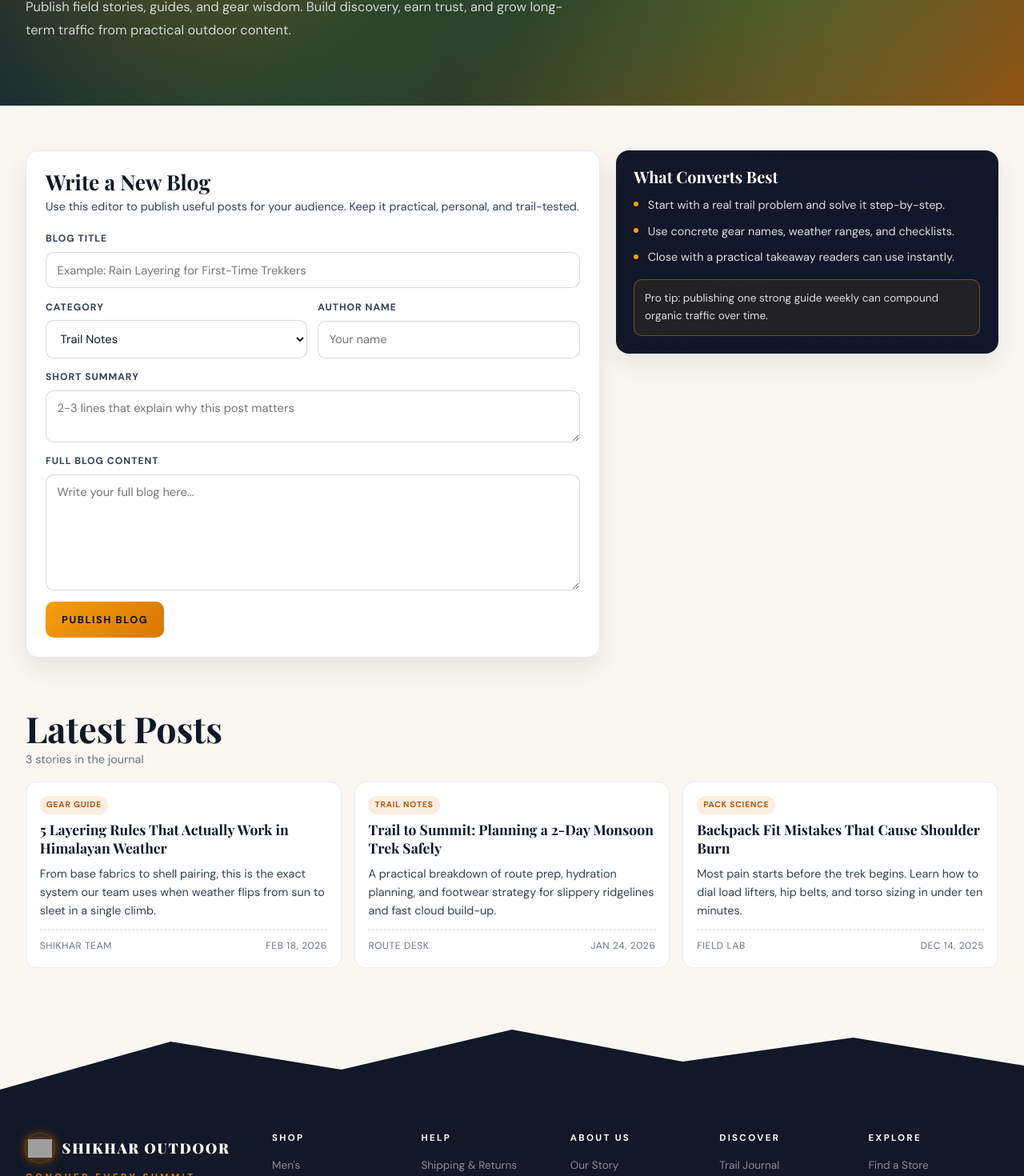
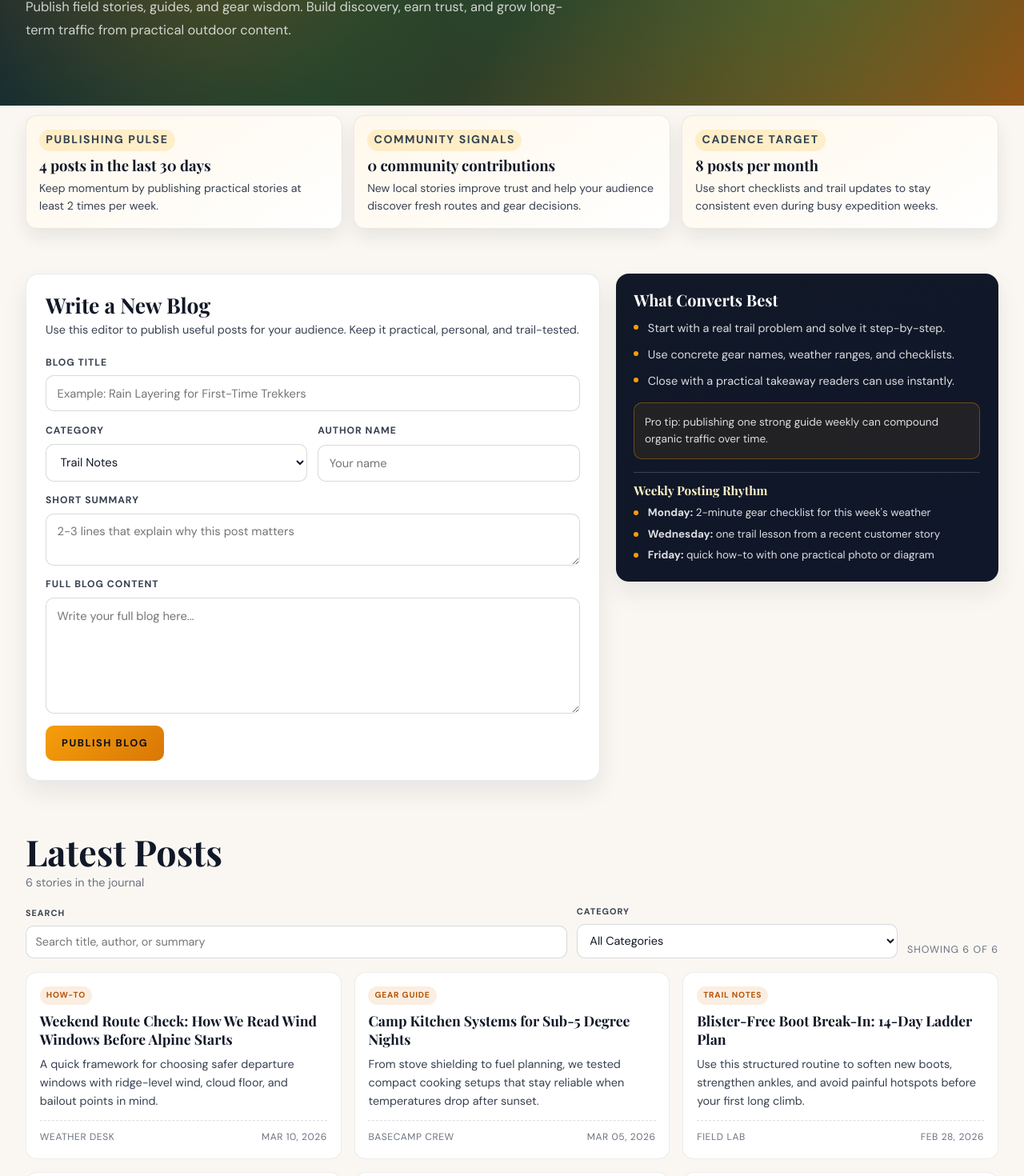
Before and after one commit to dabster108/peak-path-engine, a React (Vite) app: page /blog in a window 1280 px wide. Shown: the part 293-1763 px from the top of the page at 80% size. Built offline with nearby package versions, Linux system fonts and the light colour scheme; sample sign-in values are in the browser's storage; grey boxes are pictures that could not be loaded; a web font is replaced by a local one.

Commit message:
feat: improve blog section engagement and freshness

```diff
--- a/src/pages/Blog.css
+++ b/src/pages/Blog.css
@@ -44,6 +44,49 @@
 
 .blog-section {
   padding: 3.5rem 0;
+}
+
+.blog-pulse {
+  padding: 0.8rem 0 0;
+}
+
+.blog-pulse__grid {
+  display: grid;
+  grid-template-columns: repeat(3, 1fr);
+  gap: 0.9rem;
+}
+
+.blog-pulse__card {
+  border-radius: 14px;
+  padding: 1rem;
+  border: 1px solid rgba(17, 24, 39, 0.08);
+  background: linear-gradient(150deg, #fff8eb, #fff);
+  box-shadow: 0 10px 22px rgba(17, 24, 39, 0.08);
+}
+
+.blog-pulse__label {
+  display: inline-flex;
+  padding: 0.16rem 0.52rem;
+  border-radius: 999px;
+  font-size: 0.62rem;
+  letter-spacing: 0.11em;
+  text-transform: uppercase;
+  color: #9a3412;
+  background: rgba(251, 191, 36, 0.2);
+  font-weight: 700;
+}
+
+.blog-pulse__card h3 {
+  margin: 0.55rem 0 0.45rem;
+  font-size: 1.16rem;
+  color: var(--color-charcoal);
+}
+
+.blog-pulse__card p {
+  margin: 0;
+  font-size: 0.88rem;
+  line-height: 1.55;
+  color: var(--color-gray-700);
 }
 
 .blog-grid {
@@ -216,6 +259,30 @@
   font-size: 0.85rem;
 }
 
+.blog-guidelines__plan {
+  margin-top: 1rem;
+  border-top: 1px solid rgba(255, 255, 255, 0.18);
+  padding-top: 0.9rem;
+}
+
+.blog-guidelines__plan h4 {
+  margin: 0 0 0.55rem;
+  font-size: 0.96rem;
+  color: #fef3c7;
+}
+
+.blog-guidelines__plan ul {
+  list-style: none;
+  display: grid;
+  gap: 0.4rem;
+}
+
+.blog-guidelines__plan li {
+  font-size: 0.84rem;
+  line-height: 1.5;
+  color: rgba(255, 255, 255, 0.86);
+}
+
 .blog-feed {
   padding: 0.5rem 0 4.5rem;
 }
@@ -233,6 +300,50 @@
 .blog-feed__head p {
   color: var(--color-gray-500);
   font-size: 0.9rem;
+}
+
+.blog-feed__controls {
+  margin-bottom: 1.1rem;
+  display: grid;
+  grid-template-columns: 1.35fr 0.8fr auto;
+  gap: 0.75rem;
+  align-items: end;
+}
+
+.blog-feed__controls label {
+  display: grid;
+  gap: 0.38rem;
+  font-size: 0.68rem;
+  letter-spacing: 0.09em;
+  text-transform: uppercase;
+  font-weight: 700;
+  color: var(--color-gray-700);
+}
+
+.blog-feed__controls input,
+.blog-feed__controls select {
+  border: 1px solid rgba(17, 24, 39, 0.16);
+  border-radius: 10px;
+  background: #fff;
+  color: var(--color-charcoal);
+  padding: 0.66rem 0.72rem;
+  font-family: var(--font-body);
+  font-size: 0.9rem;
+  outline: none;
+}
+
+.blog-feed__controls input:focus,
+.blog-feed__controls select:focus {
+  border-color: rgba(217, 119, 6, 0.58);
+  box-shadow: 0 0 0 3px rgba(217, 119, 6, 0.1);
+}
+
+.blog-feed__results {
+  margin: 0;
+  font-size: 0.78rem;
+  text-transform: uppercase;
+  letter-spacing: 0.08em;
+  color: var(--color-gray-500);
 }
 
 .blog-feed__grid {
@@ -311,9 +422,41 @@
   letter-spacing: 0.05em;
 }
 
+.blog-feed__empty {
+  grid-column: 1 / -1;
+  border: 1px dashed rgba(17, 24, 39, 0.2);
+  border-radius: 14px;
+  padding: 1.3rem;
+  background: rgba(255, 255, 255, 0.75);
+}
+
+.blog-feed__empty h3 {
+  margin: 0 0 0.4rem;
+  color: var(--color-charcoal);
+  font-size: 1.1rem;
+}
+
+.blog-feed__empty p {
+  margin: 0;
+  color: var(--color-gray-700);
+  font-size: 0.9rem;
+}
+
 @media (max-width: 1050px) {
+  .blog-pulse__grid {
+    grid-template-columns: 1fr;
+  }
+
   .blog-grid {
     grid-template-columns: 1fr;
+  }
+
+  .blog-feed__controls {
+    grid-template-columns: 1fr 1fr;
+  }
+
+  .blog-feed__results {
+    grid-column: 1 / -1;
   }
 
   .blog-feed__grid {
@@ -326,6 +469,11 @@
     grid-template-columns: 1fr;
   }
 
+  .blog-feed__controls {
+    grid-template-columns: 1fr;
+    align-items: stretch;
+  }
+
   .blog-feed__grid {
     grid-template-columns: 1fr;
   }
--- a/src/pages/Blog.jsx
+++ b/src/pages/Blog.jsx
@@ -34,6 +34,51 @@ const featuredPosts = [
     createdAt: "2025-12-14T07:15:00.000Z",
     source: "featured",
   },
+  {
+    id: "f-4",
+    title: "Weekend Route Check: How We Read Wind Windows Before Alpine Starts",
+    excerpt:
+      "A quick framework for choosing safer departure windows with ridge-level wind, cloud floor, and bailout points in mind.",
+    author: "Weather Desk",
+    category: "How-To",
+    createdAt: "2026-03-10T06:45:00.000Z",
+    source: "featured",
+  },
+  {
+    id: "f-5",
+    title: "Camp Kitchen Systems for Sub-5 Degree Nights",
+    excerpt:
+      "From stove shielding to fuel planning, we tested compact cooking setups that stay reliable when temperatures drop after sunset.",
+    author: "Basecamp Crew",
+    category: "Gear Guide",
+    createdAt: "2026-03-05T14:20:00.000Z",
+    source: "featured",
+  },
+  {
+    id: "f-6",
+    title: "Blister-Free Boot Break-In: 14-Day Ladder Plan",
+    excerpt:
+      "Use this structured routine to soften new boots, strengthen ankles, and avoid painful hotspots before your first long climb.",
+    author: "Field Lab",
+    category: "Trail Notes",
+    createdAt: "2026-02-28T10:05:00.000Z",
+    source: "featured",
+  },
+];
+
+const publishingPrompts = [
+  {
+    day: "Monday",
+    idea: "2-minute gear checklist for this week's weather",
+  },
+  {
+    day: "Wednesday",
+    idea: "one trail lesson from a recent customer story",
+  },
+  {
+    day: "Friday",
+    idea: "quick how-to with one practical photo or diagram",
+  },
 ];
 
 const defaultForm = {
@@ -63,11 +108,20 @@ function formatBlogDate(value) {
   });
 }
 
+function countPostsInLastDays(posts, days) {
+  const now = Date.now();
+  const threshold = now - days * 24 * 60 * 60 * 1000;
+  return posts.filter((post) => new Date(post.createdAt).getTime() >= threshold)
+    .length;
+}
+
 export default function Blog() {
   const [form, setForm] = useState(defaultForm);
   const [formError, setFormError] = useState("");
   const [publishSuccess, setPublishSuccess] = useState("");
   const [userPosts, setUserPosts] = useState(() => readStoredPosts());
+  const [selectedCategory, setSelectedCategory] = useState("All Categories");
+  const [searchTerm, setSearchTerm] = useState("");
 
   useEffect(() => {
     localStorage.setItem(BLOG_STORAGE_KEY, JSON.stringify(userPosts));
@@ -80,6 +134,34 @@ export default function Blog() {
           new Date(b.createdAt).getTime() - new Date(a.createdAt).getTime(),
       ),
     [userPosts],
+  );
+
+  const categories = useMemo(() => {
+    const values = [...new Set(allPosts.map((post) => post.category))];
+    return ["All Categories", ...values];
+  }, [allPosts]);
+
+  const filteredPosts = useMemo(() => {
+    const normalizedSearch = searchTerm.trim().toLowerCase();
+
+    return allPosts.filter((post) => {
+      const categoryMatch =
+        selectedCategory === "All Categories" ||
+        post.category === selectedCategory;
+
+      if (!categoryMatch) return false;
+      if (!normalizedSearch) return true;
+
+      return [post.title, post.excerpt, post.author]
+        .join(" ")
+        .toLowerCase()
+        .includes(normalizedSearch);
+    });
+  }, [allPosts, searchTerm, selectedCategory]);
+
+  const postsThisMonth = useMemo(
+    () => countPostsInLastDays(allPosts, 30),
+    [allPosts],
   );
 
   const handleChange = (key, value) => {
@@ -136,6 +218,35 @@ export default function Blog() {
             earn trust, and grow long-term traffic from practical outdoor
             content.
           </p>
+        </div>
+      </section>
+
+      <section className="blog-pulse">
+        <div className="container blog-pulse__grid">
+          <article className="blog-pulse__card">
+            <p className="blog-pulse__label">Publishing Pulse</p>
+            <h3>{postsThisMonth} posts in the last 30 days</h3>
+            <p>
+              Keep momentum by publishing practical stories at least 2 times per
+              week.
+            </p>
+          </article>
+          <article className="blog-pulse__card">
+            <p className="blog-pulse__label">Community Signals</p>
+            <h3>{userPosts.length} community contributions</h3>
+            <p>
+              New local stories improve trust and help your audience discover
+              fresh routes and gear decisions.
+            </p>
+          </article>
+          <article className="blog-pulse__card">
+            <p className="blog-pulse__label">Cadence Target</p>
+            <h3>8 posts per month</h3>
+            <p>
+              Use short checklists and trail updates to stay consistent even
+              during busy expedition weeks.
+            </p>
+          </article>
         </div>
       </section>
 
@@ -236,6 +347,17 @@ export default function Blog() {
               Pro tip: publishing one strong guide weekly can compound organic
               traffic over time.
             </div>
+
+            <div className="blog-guidelines__plan">
+              <h4>Weekly Posting Rhythm</h4>
+              <ul>
+                {publishingPrompts.map((prompt) => (
+                  <li key={prompt.day}>
+                    <strong>{prompt.day}:</strong> {prompt.idea}
+                  </li>
+                ))}
+              </ul>
+            </div>
           </aside>
         </div>
       </section>
@@ -247,8 +369,34 @@ export default function Blog() {
             <p>{allPosts.length} stories in the journal</p>
           </div>
 
+          <div className="blog-feed__controls">
+            <label>
+              Search
+              <input
+                type="search"
+                placeholder="Search title, author, or summary"
+                value={searchTerm}
+                onChange={(e) => setSearchTerm(e.target.value)}
+              />
+            </label>
+            <label>
+              Category
+              <select
+                value={selectedCategory}
+                onChange={(e) => setSelectedCategory(e.target.value)}
+              >
+                {categories.map((category) => (
+                  <option key={category}>{category}</option>
+                ))}
+              </select>
+            </label>
+            <p className="blog-feed__results">
+              Showing {filteredPosts.length} of {allPosts.length}
+            </p>
+          </div>
+
           <div className="blog-feed__grid">
-            {allPosts.map((post) => (
+            {filteredPosts.map((post) => (
               <article key={post.id} className="blog-card">
                 <div className="blog-card__meta">
                   <span className="blog-card__tag">{post.category}</span>
@@ -264,6 +412,16 @@ export default function Blog() {
                 </div>
               </article>
             ))}
+
+            {!filteredPosts.length && (
+              <article className="blog-feed__empty">
+                <h3>No posts found</h3>
+                <p>
+                  Try a different category or clear search to explore more
+                  stories.
+                </p>
+              </article>
+            )}
           </div>
         </div>
       </section>
```
